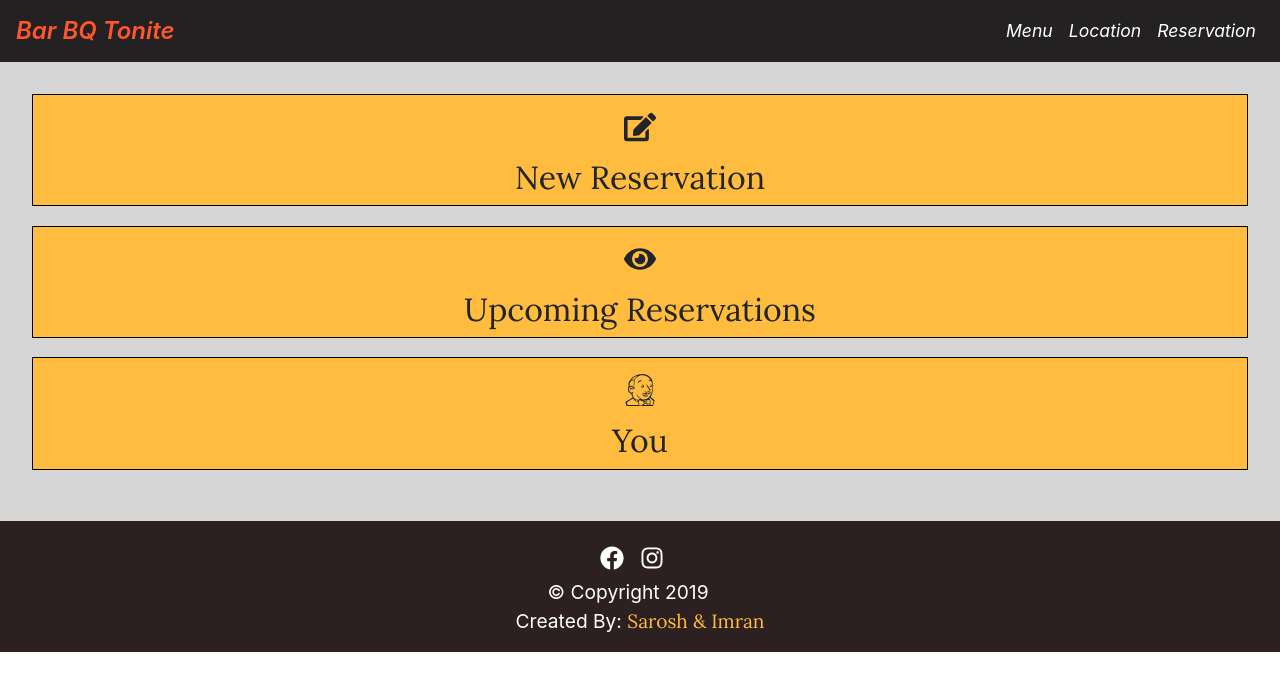
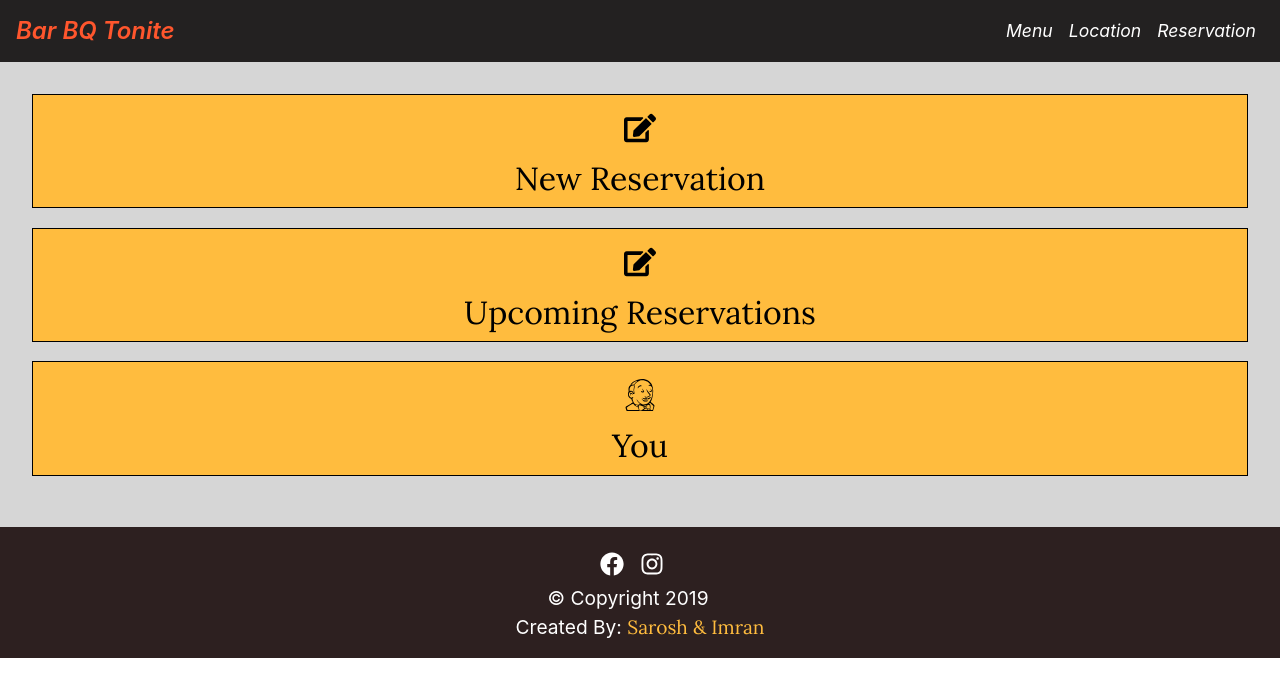
Before and after one commit to SaroshKhawar496/bbq-tonite, a React (Create React App) app in the folder client/: page /dashboard in a window 1280 px wide. Shown: the top 696 px of the page. Built offline with nearby package versions, Linux system fonts and the light colour scheme.

Commit message:
Changed divs to buttons in customer dashboard. added onclick handlers

```diff
--- a/client/src/containers/CustomerDashboard.js
+++ b/client/src/containers/CustomerDashboard.js
@@ -2,23 +2,52 @@ import styles from "../sass/CustomerDashboard.module.scss";
 import React, { Component } from "react";
 import Reservations from "../containers/Reservations";
 import { FaEdit, FaEye, FaJenkins } from "react-icons/fa";
+import { Link } from "react-router-dom";
 
 class CustomerDashboard extends Component {
+  reservationsHandler = () => {
+    this.props.history.push("/reservations");
+  };
+  newReservationHandler = () => {
+    this.props.history.push("/reservations/new");
+  };
+  profileHandler = () => {
+    this.props.history.push("/you");
+  };
+
   render() {
     return (
       <div className={styles.container}>
-        <div className={styles.buttonDiv}>
+        <button
+          className={styles.buttonDiv}
+          onClick={this.newReservationHandler}
+        >
           <FaEdit className={styles.dashIcon} />
           <h2 className="text-capitalize">new reservation</h2>
-        </div>
-        <div className={styles.buttonDiv}>
+        </button>
+        <button className={styles.buttonDiv} onClick={this.reservationsHandler}>
+          <FaEdit className={styles.dashIcon} />
+          <h2 className="text-capitalize">upcoming reservations</h2>
+        </button>
+        <button className={styles.buttonDiv} onClick={this.profileHandler}>
+          <FaJenkins className={styles.dashIcon} />
+          <h2 className="text-capitalize">you</h2>
+        </button>
+        {/* <div className={styles.buttonDiv}>
           <FaEye className={styles.dashIcon} />
           <h2 className="text-capitalize">upcoming reservations</h2>
-        </div>
-        <div className={styles.buttonDiv}>
+        </div> */}
+        {/* <div className={styles.buttonDiv}>
           <FaJenkins className={styles.dashIcon} />
           <h2 className="text-capitalize">You</h2>
-        </div>
+        </div> */}
+
+        {/* <Link to="/reservations">
+          <span className={styles.buttonDiv1}>
+            <FaEdit className={styles.dashIcon} />
+            <h2 className="text-capitalize">new reservation</h2>
+          </span>
+        </Link> */}
       </div>
     );
   }
--- a/client/src/sass/CustomerDashboard.module.scss
+++ b/client/src/sass/CustomerDashboard.module.scss
@@ -4,7 +4,21 @@
   padding: 2rem;
 }
 .buttonDiv {
+  width: 100%;
   display: flex;
+  flex-direction: column;
+  border: 1px solid black;
+  margin-bottom: 1.2rem;
+  background: $icon-footer-color;
+
+  align-items: center;
+  &:hover {
+    cursor: pointer;
+    background: $icon-footer-color-dark;
+  }
+}
+.buttonDiv1 {
+  display: block;
   flex-direction: column;
   border: 1px solid black;
   margin-bottom: 1.2rem;
```
